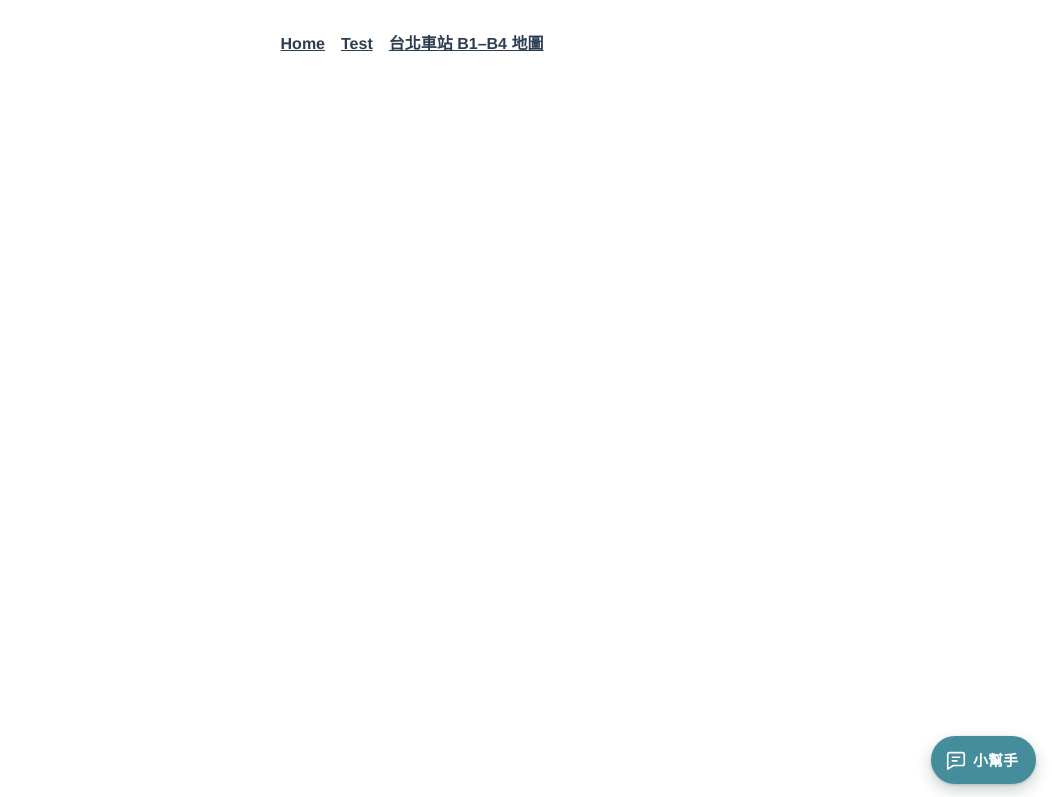
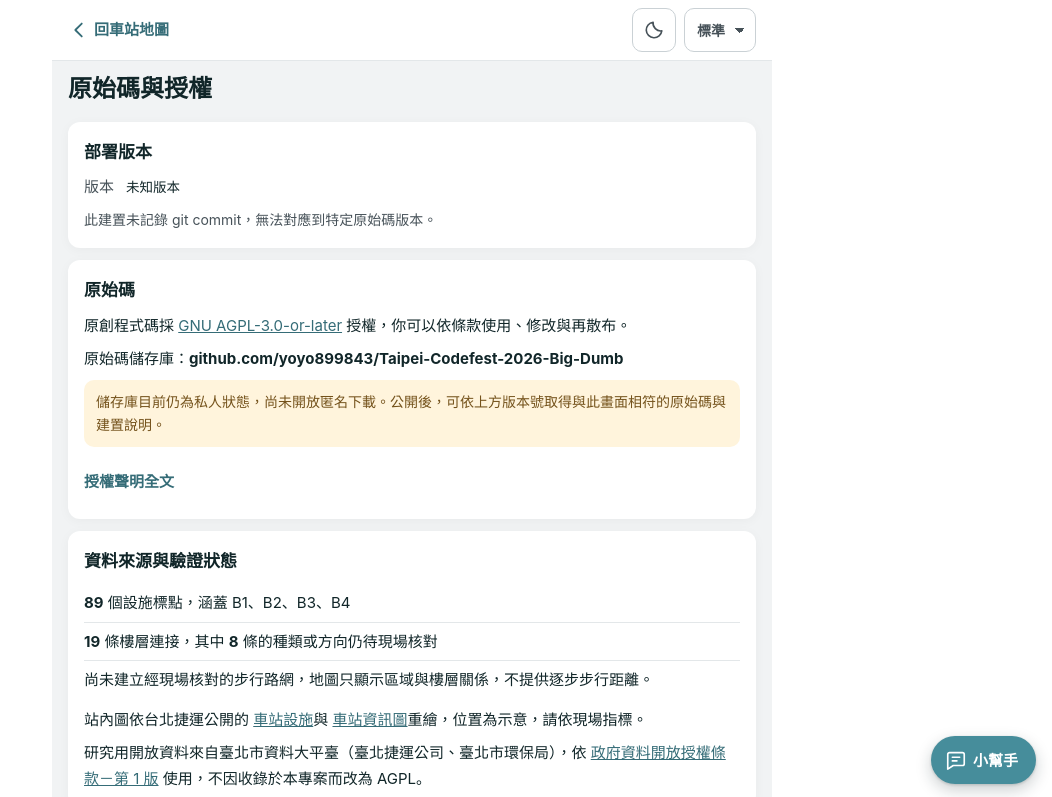
Before and after one commit to ShiYu0318/CodeFest-2026-Taipei-Maze, a Vue app in the folder app/: page /about in a window 1280 px wide. Shown: the top 797 px of the page, without its empty margins (228-1280 px from the left). Built offline with nearby package versions, Linux system fonts and the light colour scheme.

Commit message:
feat: add source and license page with deployed version and data status

```diff
--- a/app/src/App.vue
+++ b/app/src/App.vue
@@ -1,5 +1,8 @@
 <template>
-  <nav v-if="!['station-map', 'meeting'].includes($route.name)" class="app-nav">
+  <nav
+    v-if="!['station-map', 'meeting', 'about'].includes($route.name)"
+    class="app-nav"
+  >
     <router-link to="/">Home</router-link>
     <router-link to="/test">Test</router-link>
     <router-link to="/station-map">台北車站 B1–B4 地圖</router-link>
--- a/app/src/router/index.js
+++ b/app/src/router/index.js
@@ -24,6 +24,12 @@ const routes = [
     component: TestPage,
   },
   {
+    path: "/about",
+    name: "about",
+    meta: { title: "原始碼與授權" },
+    component: () => import("../views/AboutView.vue"),
+  },
+  {
     path: "/station-map",
     name: "station-map",
     meta: { title: "台北車站地下導航" },
--- /dev/null
+++ b/app/src/views/AboutView.vue
@@ -0,0 +1,327 @@
+<!-- SPDX-License-Identifier: AGPL-3.0-or-later -->
+<template>
+  <main
+    class="about-page display-page"
+    lang="zh-Hant"
+    :data-theme="theme"
+    :data-display-mode="displayMode"
+  >
+    <div class="about-toolbar">
+      <router-link to="/station-map" class="about-back"
+        ><svg viewBox="0 0 24 24" aria-hidden="true">
+          <path
+            d="m15 5-7 7 7 7"
+            fill="none"
+            stroke="currentColor"
+            stroke-width="2"
+            stroke-linecap="round"
+            stroke-linejoin="round"
+          /></svg
+        >回車站地圖</router-link
+      >
+      <DisplayControls />
+    </div>
+
+    <h1>原始碼與授權</h1>
+
+    <section class="about-card" aria-labelledby="about-version">
+      <h2 id="about-version">部署版本</h2>
+      <dl>
+        <dt>版本</dt>
+        <dd>
+          <code>{{ build.short }}</code>
+          <span v-if="build.date" class="about-date"
+            >（建置於 {{ build.date }}）</span
+          >
+        </dd>
+        <template v-if="build.known">
+          <dt>完整 commit</dt>
+          <dd>
+            <code class="about-hash">{{ build.commit }}</code>
+          </dd>
+        </template>
+      </dl>
+      <p v-if="!build.known" class="about-note">
+        此建置未記錄 git commit，無法對應到特定原始碼版本。
+      </p>
+    </section>
+
+    <section class="about-card" aria-labelledby="about-source">
+      <h2 id="about-source">原始碼</h2>
+      <p>
+        原創程式碼採
+        <a
+          href="https://www.gnu.org/licenses/agpl-3.0.html"
+          target="_blank"
+          rel="noopener noreferrer"
+          >GNU AGPL-3.0-or-later</a
+        >
+        授權，你可以依條款使用、修改與再散布。
+      </p>
+      <p>
+        原始碼儲存庫：<strong>{{ repository }}</strong>
+      </p>
+      <p class="about-warning">
+        儲存庫目前仍為私人狀態，尚未開放匿名下載。公開後，可依上方版本號取得與此畫面相符的原始碼與建置說明。
+      </p>
+      <details>
+        <summary>授權聲明全文</summary>
+        <pre lang="en">{{ notice }}</pre>
+      </details>
+    </section>
+
+    <section class="about-card" aria-labelledby="about-data">
+      <h2 id="about-data">資料來源與驗證狀態</h2>
+      <ul class="about-facts">
+        <li>
+          <strong>{{ data.points }}</strong> 個設施標點，涵蓋
+          {{ data.floors.join("、") }}
+        </li>
+        <li>
+          <strong>{{ data.connections }}</strong> 條樓層連接，其中
+          <strong>{{ data.unverifiedConnections }}</strong>
+          條的種類或方向仍待現場核對
+        </li>
+        <li>
+          {{
+            data.walkingNetwork
+              ? "已提供現場核對過的步行路網。"
+              : "尚未建立經現場核對的步行路網，地圖只顯示區域與樓層關係，不提供逐步步行距離。"
+          }}
+        </li>
+      </ul>
+      <p>
+        站內圖依台北捷運公開的
+        <a
+          href="https://web.metro.taipei/pages2026/WebStation/051/1"
+          target="_blank"
+          rel="noopener noreferrer"
+          >車站設施</a
+        >與
+        <a
+          href="https://web.metro.taipei/img/ALL/INFOPDF/051.pdf"
+          target="_blank"
+          rel="noopener noreferrer"
+          >車站資訊圖</a
+        >重繪，位置為示意，請依現場指標。
+      </p>
+      <p>
+        研究用開放資料來自臺北市資料大平臺（臺北捷運公司、臺北市環保局），依
+        <a
+          href="https://data.gov.tw/license"
+          target="_blank"
+          rel="noopener noreferrer"
+          >政府資料開放授權條款－第 1 版</a
+        >
+        使用，不因收錄於本專案而改為 AGPL。
+      </p>
+    </section>
+
+    <section class="about-card" aria-labelledby="about-third">
+      <h2 id="about-third">第三方元件</h2>
+      <ul class="about-list">
+        <li v-for="item in components" :key="item.name">
+          <span>{{ item.name }}</span>
+          <small>{{ item.license }}</small>
+        </li>
+      </ul>
+      <p class="about-note">
+        Gemma 模型只在你於 App 內同意 Gemma
+        使用條款後才下載，模型權重不屬於本專案的 AGPL 授權範圍。
+      </p>
+    </section>
+  </main>
+</template>
+
+<script setup>
+import DisplayControls from "../components/DisplayControls.vue";
+import { useDisplayPreferences } from "../display/preferences.mjs";
+import { buildInfo, summarizeStationData } from "../about/about.mjs";
+import points from "./station-points.json";
+import connections from "./station-connections.json";
+
+const { theme, displayMode } = useDisplayPreferences();
+const build = buildInfo;
+const data = summarizeStationData(points, connections);
+const repository = "github.com/yoyo899843/Taipei-Codefest-2026-Big-Dumb";
+const components = [
+  { name: "Vue 3.5", license: "MIT" },
+  { name: "Vue Router 4.6", license: "MIT" },
+  { name: "Vuex 4.1", license: "MIT" },
+  { name: "core-js 3.51", license: "MIT" },
+  { name: "Google LiteRT-LM（App 端）", license: "Apache-2.0" },
+  { name: "Google Gemma 3 1B（選配下載）", license: "Gemma Terms of Use" },
+  { name: "台北通 TownPass 宿主", license: "GPL-3.0" },
+];
+const notice = `Taipei Maze - QR-based indoor wayfinding with multilingual accessible guidance.
+Copyright (C) 2026 Taipei Maze contributors
+
+This program is free software: you can redistribute it and/or modify
+it under the terms of the GNU Affero General Public License as published by
+the Free Software Foundation, either version 3 of the License, or
+(at your option) any later version.
+
+This program is distributed in the hope that it will be useful,
+but WITHOUT ANY WARRANTY; without even the implied warranty of
+MERCHANTABILITY or FITNESS FOR A PARTICULAR PURPOSE. See the
+GNU Affero General Public License for more details.
+
+You should have received a copy of the GNU Affero General Public License
+along with this program. If not, see <https://www.gnu.org/licenses/>.`;
+</script>
+
+<style scoped>
+.about-page {
+  max-width: 720px;
+  min-height: 100dvh;
+  box-sizing: border-box;
+  margin: 0 auto;
+  padding: 0 16px calc(88px + env(safe-area-inset-bottom));
+  background: var(--tp-page);
+  color: var(--ink);
+  font: 15px / 1.7 var(--tp-font);
+  text-align: left;
+  -webkit-font-smoothing: antialiased;
+}
+.about-page *,
+.about-page *::before,
+.about-page *::after {
+  box-sizing: border-box;
+}
+.about-page[data-display-mode="senior"] {
+  font-size: 1.125rem;
+}
+.about-toolbar {
+  position: sticky;
+  top: 0;
+  z-index: 10;
+  display: flex;
+  align-items: center;
+  justify-content: space-between;
+  gap: 8px;
+  margin: 0 -16px 8px;
+  padding: max(8px, env(safe-area-inset-top)) 16px 8px;
+  background: var(--tp-surface);
+  box-shadow: 0 1px 0 var(--tp-gray-100);
+}
+.about-back {
+  display: inline-flex;
+  align-items: center;
+  gap: 4px;
+  min-height: 44px;
+  color: var(--tp-primary-700);
+  font-weight: 600;
+  text-decoration: none;
+}
+.about-back svg {
+  width: 22px;
+  height: 22px;
+}
+h1 {
+  margin: 12px 0 16px;
+  font-size: 1.5rem;
+  font-weight: 600;
+  line-height: 1.4;
+}
+.about-card {
+  margin-bottom: 12px;
+  padding: 16px;
+  border-radius: var(--tp-radius-card);
+  background: var(--tp-surface);
+  box-shadow: var(--tp-shadow-card);
+}
+.about-card h2 {
+  margin: 0 0 8px;
+  font-size: 1.0625rem;
+  font-weight: 600;
+}
+.about-card p {
+  margin: 8px 0 0;
+}
+dl {
+  display: grid;
+  grid-template-columns: auto minmax(0, 1fr);
+  gap: 4px 12px;
+  margin: 0;
+}
+dt {
+  color: var(--muted);
+}
+dd {
+  margin: 0;
+  min-width: 0;
+}
+code {
+  font-family: ui-monospace, "SFMono-Regular", Menlo, monospace;
+  font-size: 0.9em;
+}
+.about-date {
+  white-space: nowrap;
+}
+.about-hash {
+  overflow-wrap: anywhere;
+}
+a {
+  color: var(--tp-primary-700);
+}
+.about-note {
+  color: var(--muted);
+  font-size: 0.875rem;
+}
+.about-warning {
+  padding: 10px 12px;
+  border-radius: 10px;
+  background: var(--warning-bg);
+  color: var(--tp-secondary-800);
+  font-size: 0.875rem;
+}
+details {
+  margin-top: 12px;
+}
+summary {
+  min-height: 44px;
+  display: flex;
+  align-items: center;
+  color: var(--tp-primary-700);
+  font-weight: 600;
+  cursor: pointer;
+}
+pre {
+  margin: 0;
+  padding: 12px;
+  overflow-x: auto;
+  border-radius: 10px;
+  background: var(--tp-gray-50);
+  font-size: 0.75rem;
+  line-height: 1.5;
+  white-space: pre-wrap;
+}
+.about-facts,
+.about-list {
+  margin: 0;
+  padding: 0;
+  list-style: none;
+}
+.about-facts li {
+  padding: 6px 0;
+  border-bottom: 1px solid var(--tp-gray-100);
+}
+.about-facts li:last-child {
+  border-bottom: 0;
+}
+.about-list li {
+  display: flex;
+  flex-wrap: wrap;
+  justify-content: space-between;
+  gap: 2px 12px;
+  padding: 8px 0;
+  border-bottom: 1px solid var(--tp-gray-100);
+}
+.about-list small {
+  color: var(--muted);
+}
+:focus-visible {
+  outline: 3px solid var(--tp-primary-500);
+  outline-offset: 2px;
+}
+</style>
--- a/app/src/views/MeetingView.vue
+++ b/app/src/views/MeetingView.vue
@@ -97,7 +97,7 @@ const timeText = computed(
   margin: 0 auto;
   min-height: 100dvh;
   box-sizing: border-box;
-  padding: 0 16px max(48px, env(safe-area-inset-bottom));
+  padding: 0 16px calc(88px + env(safe-area-inset-bottom));
   text-align: left;
   color: var(--meeting-ink);
   background: var(--surface);
--- a/app/src/views/StationMapView.vue
+++ b/app/src/views/StationMapView.vue
@@ -270,6 +270,16 @@
               >{{ label }}</a
             >
           </div>
+          <p class="station-data-status">
+            資料狀態：{{ dataStatus.points }} 個標點、{{
+              dataStatus.connections
+            }}
+            條樓層連接（{{ dataStatus.unverifiedConnections }}
+            條待現場核對），尚無步行路網。
+          </p>
+          <router-link to="/about" class="station-about-link"
+            >原始碼與授權 · 版本 {{ buildInfo.short }}</router-link
+          >
         </footer>
       </div>
     </div>
@@ -295,6 +305,7 @@ import ZhuyinText from "../components/ZhuyinText.vue";
 import { useDisplayPreferences } from "../display/preferences.mjs";
 import { useStationLocation } from "../station/useStationLocation";
 import { stationPoints } from "../station/scan.mjs";
+import { buildInfo, summarizeStationData } from "../about/about.mjs";
 import { floors, stackBounds } from "./station-floor-plans";
 import stationData from "./station-points.json";
 import stationConnections from "./station-connections.json";
@@ -517,6 +528,7 @@ const backgroundLayers = computed(() => {
     ];
   });
 });
+const dataStatus = summarizeStationData(stationData, stationConnections);
 const sources = computed(() => [
   [
     "台北捷運 " + level.value + " 資訊圖",
--- a/app/src/views/station-map.css
+++ b/app/src/views/station-map.css
@@ -16,7 +16,8 @@
   box-sizing: border-box;
   margin: 0;
   padding: 0 max(16px, env(safe-area-inset-right))
-    max(24px, env(safe-area-inset-bottom)) max(16px, env(safe-area-inset-left));
+    calc(88px + env(safe-area-inset-bottom))
+    max(16px, env(safe-area-inset-left));
   background: var(--tp-page);
   color: var(--ink);
   text-align: left;
@@ -774,6 +775,14 @@
   min-height: 44px;
   color: var(--tp-primary-700);
 }
+.station-data-status {
+  flex-basis: 100%;
+}
+.station-footer .station-about-link {
+  flex-basis: 100%;
+  font-weight: 600;
+  text-decoration: none;
+}
 
 @media (hover: hover) {
   .floor-switch button:not([aria-pressed="true"]):hover {
```
